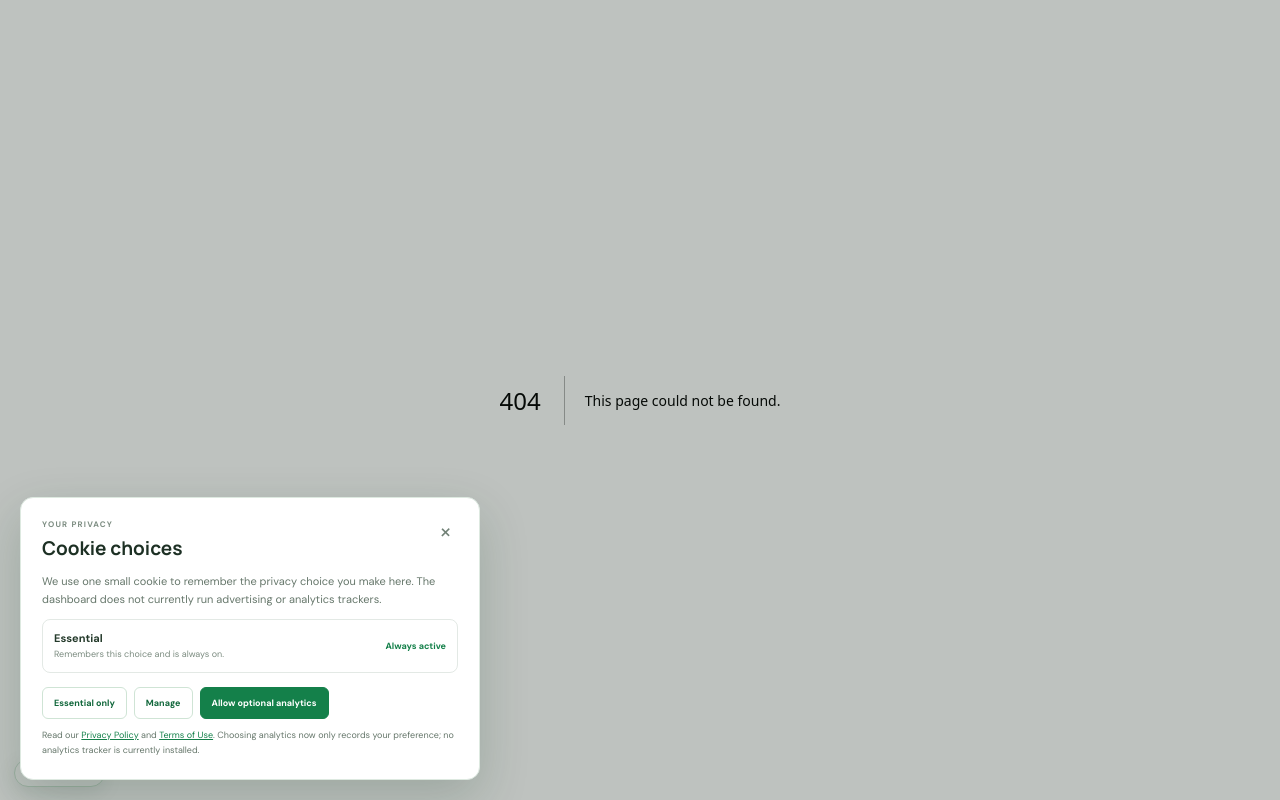
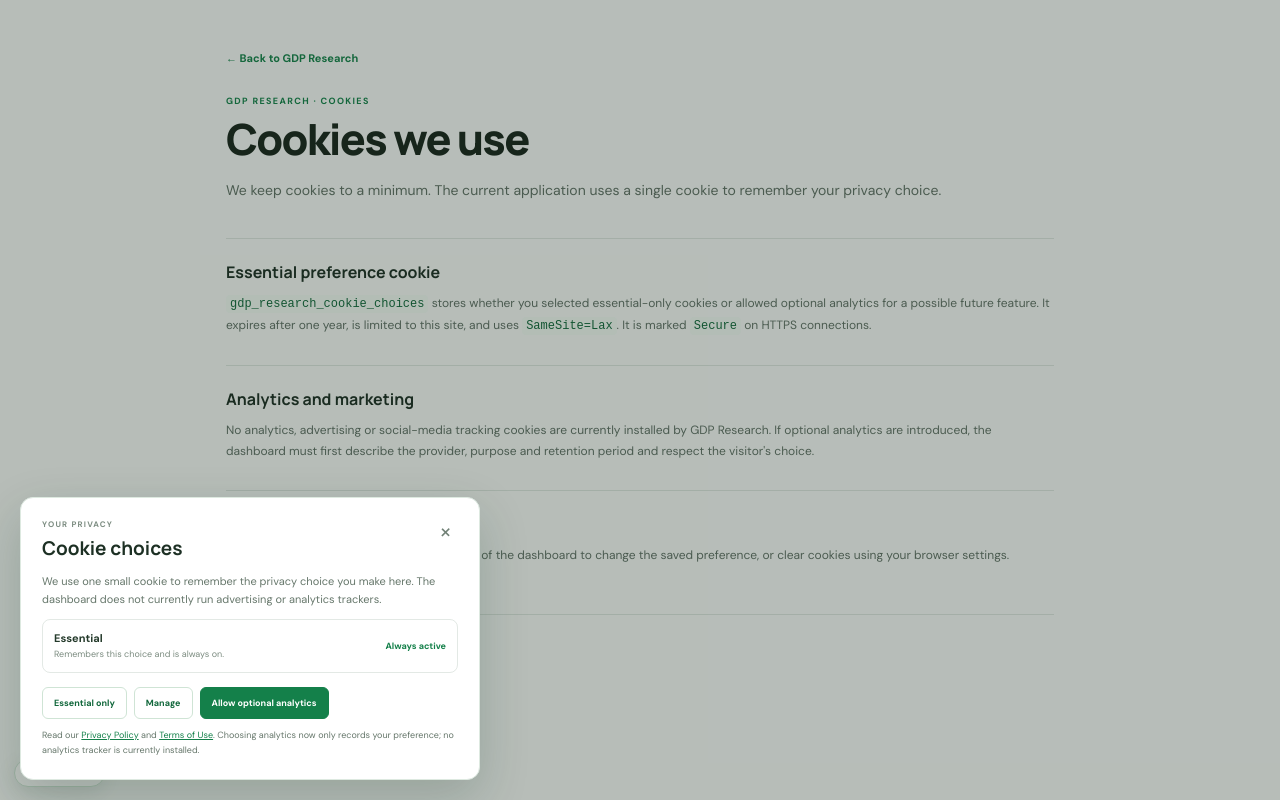
Before and after one commit to paulndwekia/gdp-dashboard, a Next.js app: page /cookies in a window 1280 px wide. Before the commit this address had no page. Built offline with nearby package versions, Linux system fonts and the light colour scheme.

Commit message:
Publish cookie information page

```diff
--- /dev/null
+++ b/app/cookies/page.tsx
@@ -0,0 +1,30 @@
+import Link from "next/link";
+
+export const metadata = {
+  title: "Cookies | GDP Research",
+  description: "The cookies used by GDP Research and how to change your preferences.",
+};
+
+export default function CookiesPage() {
+  return (
+    <main className="legal-shell">
+      <Link className="legal-back" href="/">← Back to GDP Research</Link>
+      <div className="eyebrow">GDP RESEARCH · COOKIES</div>
+      <h1>Cookies we use</h1>
+      <p className="legal-lead">We keep cookies to a minimum. The current application uses a single cookie to remember your privacy choice.</p>
+      <section className="legal-section">
+        <h2>Essential preference cookie</h2>
+        <p><code>gdp_research_cookie_choices</code> stores whether you selected essential-only cookies or allowed optional analytics for a possible future feature. It expires after one year, is limited to this site, and uses <code>SameSite=Lax</code>. It is marked <code>Secure</code> on HTTPS connections.</p>
+      </section>
+      <section className="legal-section">
+        <h2>Analytics and marketing</h2>
+        <p>No analytics, advertising or social-media tracking cookies are currently installed by GDP Research. If optional analytics are introduced, the dashboard must first describe the provider, purpose and retention period and respect the visitor's choice.</p>
+      </section>
+      <section className="legal-section">
+        <h2>Change your choice</h2>
+        <p>Use the Cookie choices button at the bottom of the dashboard to change the saved preference, or clear cookies using your browser settings.</p>
+      </section>
+      <footer className="legal-footer"><Link href="/">GDP Research</Link> · <Link href="/privacy">Privacy Policy</Link> · <Link href="/terms">Terms of Use</Link></footer>
+    </main>
+  );
+}
```
